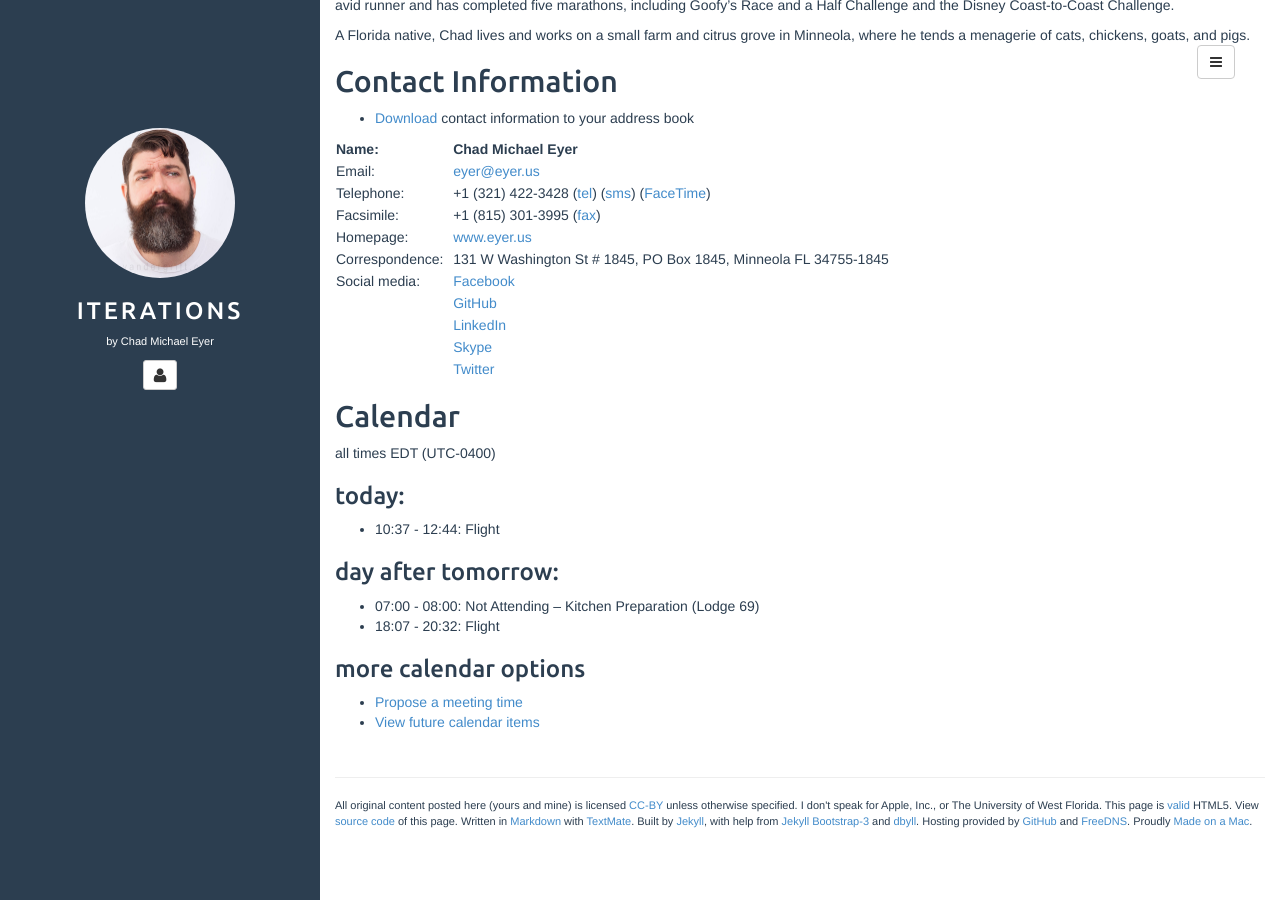
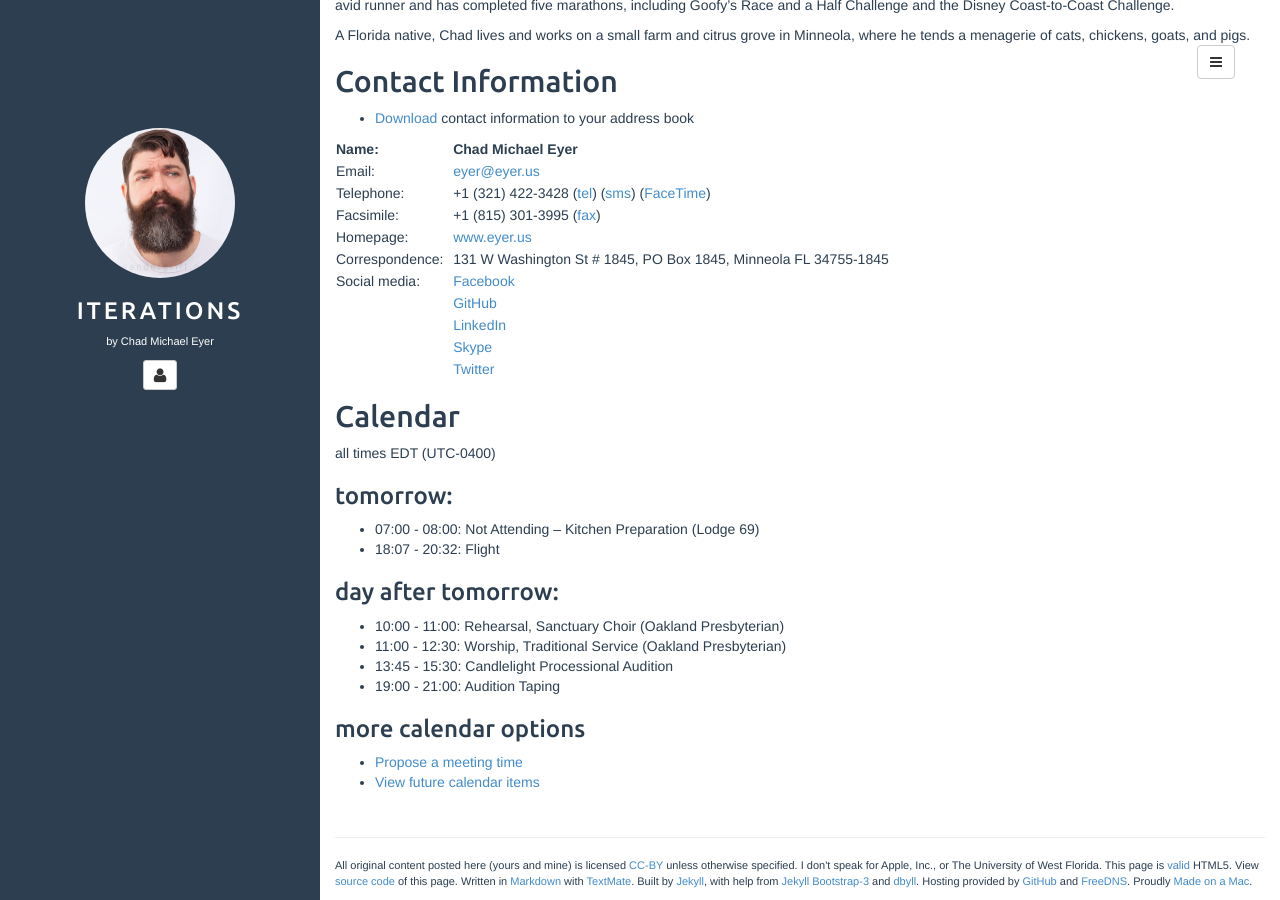
Before and after one commit to chadmichaeleyer/chadmichaeleyer.github.io, a Jekyll site: the page built from about.md, in a window 1280 px wide and 900 px high, scrolled down 1034 px. Built offline with Jekyll 4.4.1, drawn with Linux system fonts in a browser that asks for light colours.

Commit message:
calendar update

```diff
--- a/calendar.markdown
+++ b/calendar.markdown
@@ -1,10 +1,13 @@
 all times EDT (UTC-0400)
 
-### today:
+### tomorrow:
 
-* 10:37 - 12:44: Flight
+* 07:00 - 08:00: Not Attending – Kitchen Preparation (Lodge 69)
+* 18:07 - 20:32: Flight
 
 ### day after tomorrow:
 
-* 07:00 - 08:00: Not Attending – Kitchen Preparation (Lodge 69)
-* 18:07 - 20:32: Flight
+* 10:00 - 11:00: Rehearsal, Sanctuary Choir (Oakland Presbyterian)
+* 11:00 - 12:30: Worship, Traditional Service (Oakland Presbyterian)
+* 13:45 - 15:30: Candlelight Processional Audition
+* 19:00 - 21:00: Audition Taping
```
Also changed, not shown: calendar-year.markdown (+5 -4 lines).
